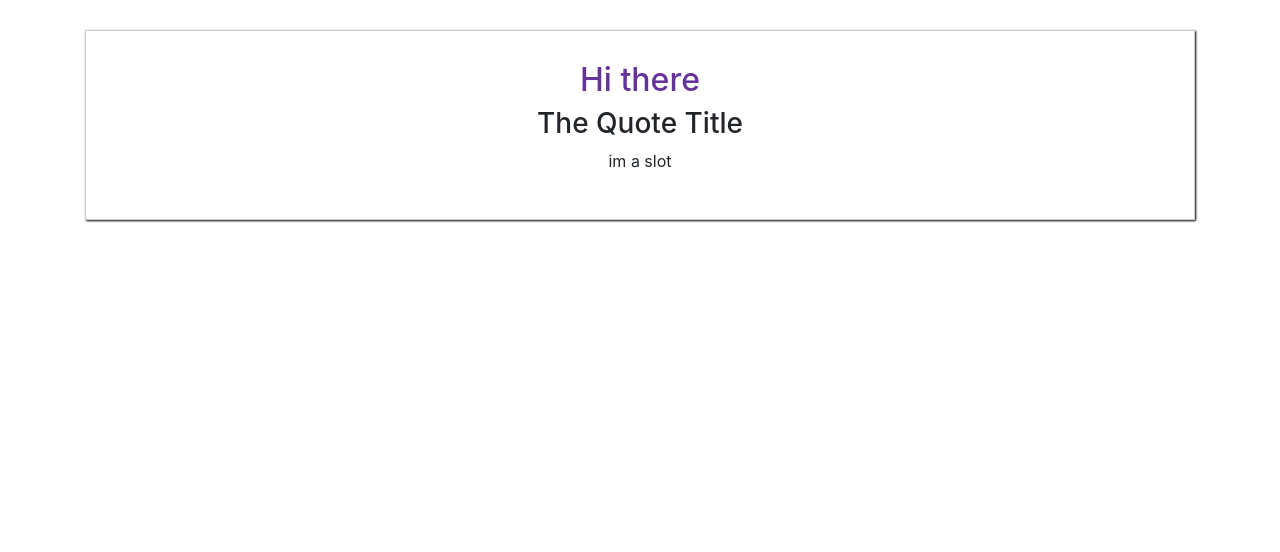
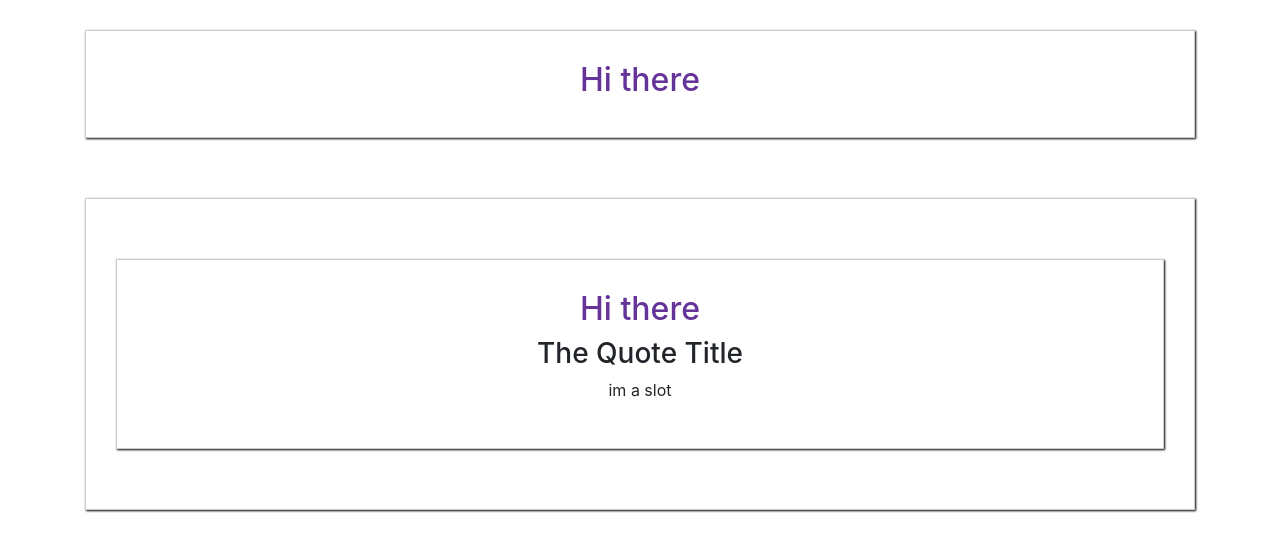
Before and after one commit to artmarydotir/dynamic-component, a Vue app: page / in a window 1280 px wide. Shown: the top 552 px of the page. Built offline with nearby package versions, Linux system fonts and the light colour scheme.

Commit message:
naming slot for different render.

```diff
--- a/src/App.vue
+++ b/src/App.vue
@@ -3,9 +3,16 @@
         <div class="row">
             <div class="col-sm-12">
                 <app-quote>
-                  <h2>Hi there</h2>
-                  <h3>{{  quoteTitle }} </h3>
-                  <p>im a slot</p>
+                  <h2 slot="first-slot">Hi there</h2>
+                </app-quote>
+            </div>
+            <div class="col-sm-12">
+                <app-quote >
+                  <div slot="second-slot">
+                    <h2>Hi there</h2>
+                    <h3>{{  quoteTitle }} </h3>
+                    <p>im a slot</p>
+                  </div>
                 </app-quote>
             </div>
         </div>
@@ -24,7 +31,6 @@ export default {
   components: {
     appQuote: Quote,
   }
-
 }
 </script>
 
--- a/src/components/Quote.vue
+++ b/src/components/Quote.vue
@@ -1,6 +1,7 @@
 <template>
     <div>
-        <slot></slot>
+        <slot name="first-slot"></slot>
+        <slot name="second-slot"></slot>
     </div>
 </template>
 <script>
```
